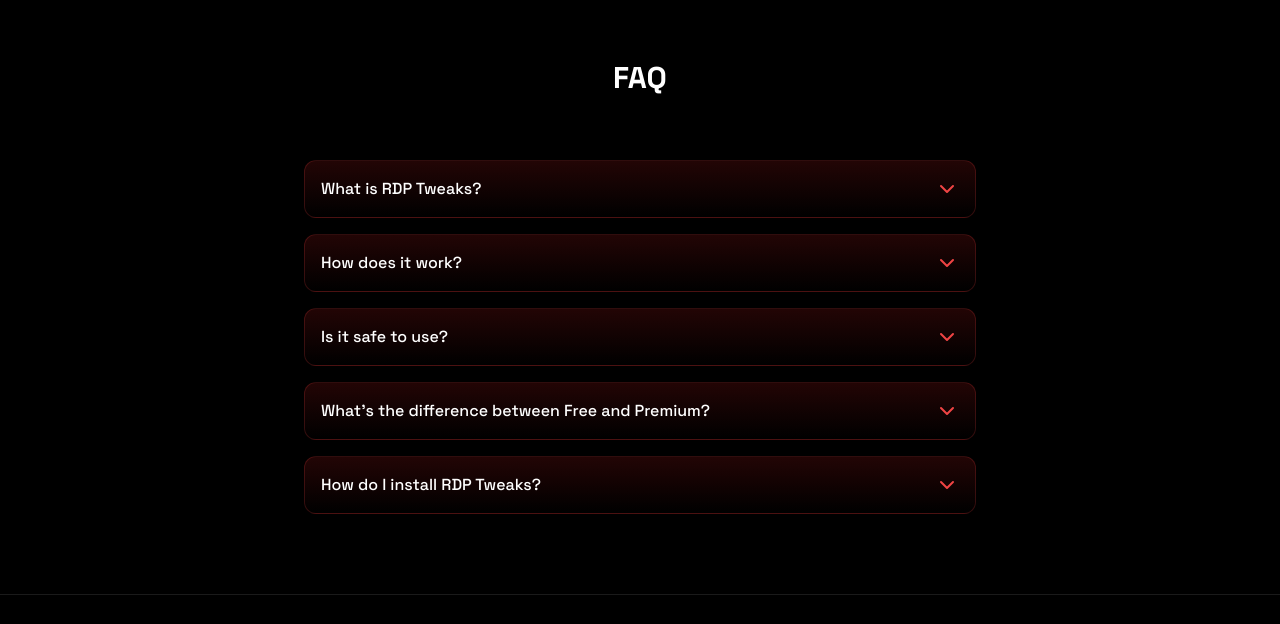
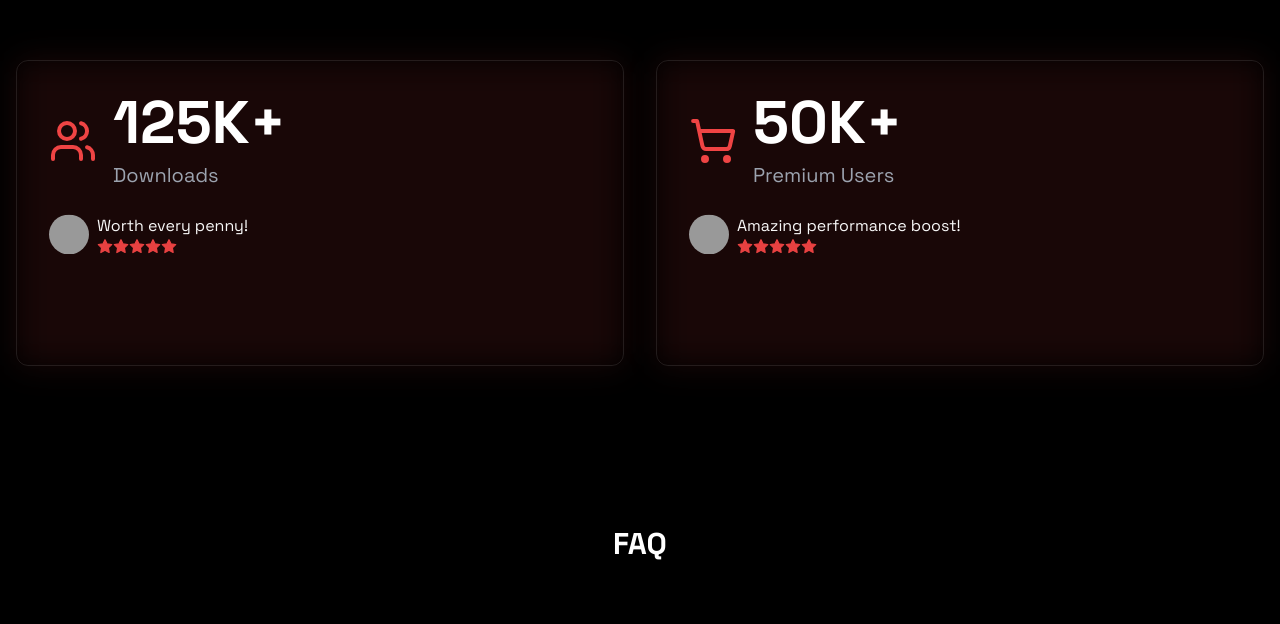
Before and after one commit to Hert00l/rdptweaks, a React (Vite) app: page / in a window 1280 px wide. Shown: the part 3060-3684 px from the top of the page. Built offline with nearby package versions, Linux system fonts and the light colour scheme; grey boxes are pictures that could not be loaded.

Commit message:
Update App.tsx

```diff
--- a/src/App.tsx
+++ b/src/App.tsx
@@ -1,14 +1,71 @@
 import React, { useState, useEffect } from 'react';
 import { motion, AnimatePresence } from 'framer-motion';
 import { useInView } from 'react-intersection-observer';
-import { Download, Star, Menu, X, ChevronDown, ChevronUp, MessageSquare, FileSearch, Palette, Code, CheckCircle, Rocket, Flame } from 'lucide-react';
+import { Download, Star, Menu, X, ChevronDown, ChevronUp, MessageSquare, FileSearch, Palette, Code, CheckCircle, Rocket, Flame, Users, ShoppingCart } from 'lucide-react';
 import { Footer } from './Footer';
+
+const reviews = [
+  {
+    id: 1,
+    name: "Alex M.",
+    image: "https://images.unsplash.com/photo-1535713875002-d1d0cf377fde?w=100&h=100&fit=crop",
+    text: "Amazing performance boost!",
+    rating: 5
+  },
+  {
+    id: 2,
+    name: "Sarah K.",
+    image: "https://images.unsplash.com/photo-1494790108377-be9c29b29330?w=100&h=100&fit=crop",
+    text: "Best optimization tool ever!",
+    rating: 5
+  },
+  {
+    id: 3,
+    name: "Michael R.",
+    image: "https://images.unsplash.com/photo-1599566150163-29194dcaad36?w=100&h=100&fit=crop",
+    text: "Worth every penny!",
+    rating: 5
+  },
+  {
+    id: 4,
+    name: "David L.",
+    image: "https://images.unsplash.com/photo-1527980965255-d3b416303d12?w=100&h=100&fit=crop",
+    text: "Premium features are incredible!",
+    rating: 5
+  }
+];
+
+function ReviewCard({ review }) {
+  return (
+    <motion.div
+      initial={{ opacity: 0, y: 20 }}
+      animate={{ opacity: 1, y: 0 }}
+      exit={{ opacity: 0, y: -20 }}
+      className="flex items-center gap-2 mb-4"
+    >
+      <img
+        src={review.image}
+        alt={review.name}
+        className="w-10 h-10 rounded-full"
+      />
+      <div>
+        <p className="text-white">{review.text}</p>
+        <div className="flex text-red-500">
+          {[...Array(review.rating)].map((_, i) => (
+            <Star key={i} className="w-4 h-4 fill-current" />
+          ))}
+        </div>
+      </div>
+    </motion.div>
+  );
+}
 
 function App() {
   const [isMenuOpen, setIsMenuOpen] = useState(false);
   const [expandedFaq, setExpandedFaq] = useState<number | null>(null);
   const [loading, setLoading] = useState(true);
   const [isPremium, setIsPremium] = useState(false);
+  const [currentReviewIndex, setCurrentReviewIndex] = useState(0);
   const [ref, inView] = useInView({
     triggerOnce: true,
     threshold: 0.2
@@ -76,6 +133,14 @@ function App() {
     }, 2000);
 
     return () => clearTimeout(timer);
+  }, []);
+
+  useEffect(() => {
+    const interval = setInterval(() => {
+      setCurrentReviewIndex((prev) => (prev + 1) % reviews.length);
+    }, 3000);
+
+    return () => clearInterval(interval);
   }, []);
 
   const scrollToSection = (sectionId: string) => {
@@ -382,6 +447,77 @@ function App() {
           </div>
         </section>
 
+        {/* Stats Section */}
+        <section className="py-20 bg-black/30">
+          <div className="container mx-auto px-4">
+            <div className="grid grid-cols-1 md:grid-cols-2 gap-8">
+              {/* Downloads Stats */}
+              <motion.div
+                initial={{ opacity: 0, y: 20 }}
+                whileInView={{ opacity: 1, y: 0 }}
+                viewport={{ once: true }}
+                className="relative group"
+              >
+                <div className="absolute inset-0 bg-red-500/10 rounded-xl blur-lg group-hover:bg-red-500/20 transition-all duration-500"></div>
+                <div className="relative border border-white/10 rounded-xl p-8 backdrop-blur-sm group-hover:border-red-500/50 transition-all duration-500">
+                  <div className="flex items-center gap-4 mb-6">
+                    <Users className="w-12 h-12 text-red-500" />
+                    <div>
+                      <h3 className="text-6xl font-bold text-white mb-2">125K+</h3>
+                      <p className="text-gray-400 text-xl">Downloads</p>
+                    </div>
+                  </div>
+                  <div className="h-[120px] overflow-hidden relative">
+                    <AnimatePresence mode="popLayout">
+                      <motion.div
+                        key={currentReviewIndex}
+                        initial={{ opacity: 0, y: 50 }}
+                        animate={{ opacity: 1, y: 0 }}
+                        exit={{ opacity: 0, y: -70 }}
+                        transition={{ duration: 0.5, ease: "easeInOut" }}
+                      >
+                        <ReviewCard review={reviews[currentReviewIndex]} />
+                      </motion.div>
+                    </AnimatePresence>
+                  </div>
+                </div>
+              </motion.div>
+
+              {/* Purchases Stats */}
+              <motion.div
+                initial={{ opacity: 0, y: 20 }}
+                whileInView={{ opacity: 1, y: 0 }}
+                viewport={{ once: true }}
+                className="relative group"
+              >
+                <div className="absolute inset-0 bg-red-500/10 rounded-xl blur-lg group-hover:bg-red-500/20 transition-all duration-500"></div>
+                <div className="relative border border-white/10 rounded-xl p-8 backdrop-blur-sm group-hover:border-red-500/50 transition-all duration-500">
+                  <div className="flex items-center gap-4 mb-6">
+                    <ShoppingCart className="w-12 h-12 text-red-500" />
+                    <div>
+                      <h3 className="text-6xl font-bold text-white mb-2">50K+</h3>
+                      <p className="text-gray-400 text-xl">Premium Users</p>
+                    </div>
+                  </div>
+                  <div className="h-[120px] overflow-hidden relative">
+                    <AnimatePresence mode="popLayout">
+                      <motion.div
+                        key={currentReviewIndex}
+                        initial={{ opacity: 0, y: 50 }}
+                        animate={{ opacity: 1, y: 0 }}
+                        exit={{ opacity: 0, y: -70 }}
+                        transition={{ duration: 0.5, ease: "easeInOut" }}
+                      >
+                        <ReviewCard review={reviews[(currentReviewIndex + 2) % reviews.length]} />
+                      </motion.div>
+                    </AnimatePresence>
+                  </div>
+                </div>
+              </motion.div>
+            </div>
+          </div>
+        </section>
+
         {/* FAQ Section */}
         <section id="faq" className="py-20">
           <div className="container mx-auto px-4">
```
Lines whose indentation alone changed are shown as unchanged.
